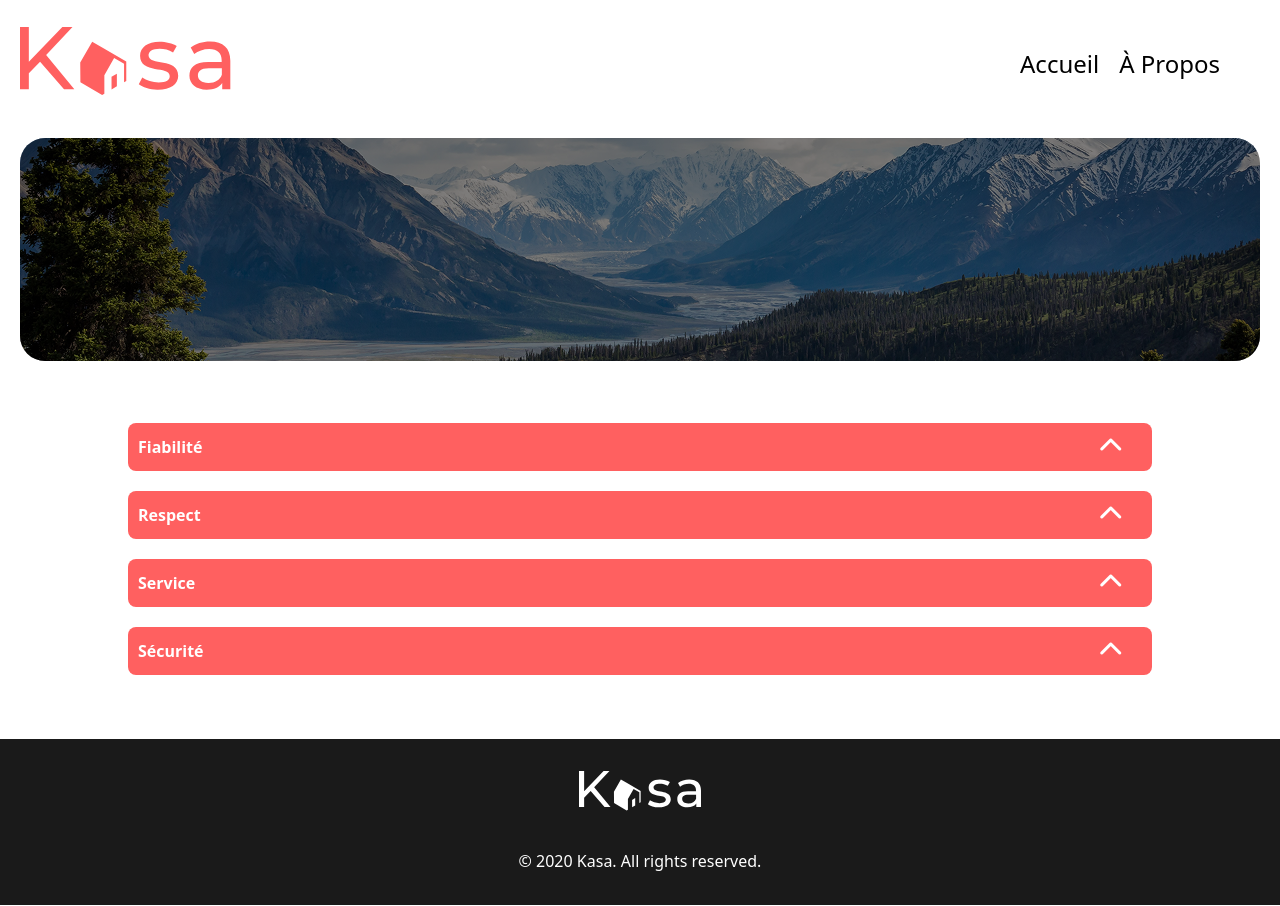
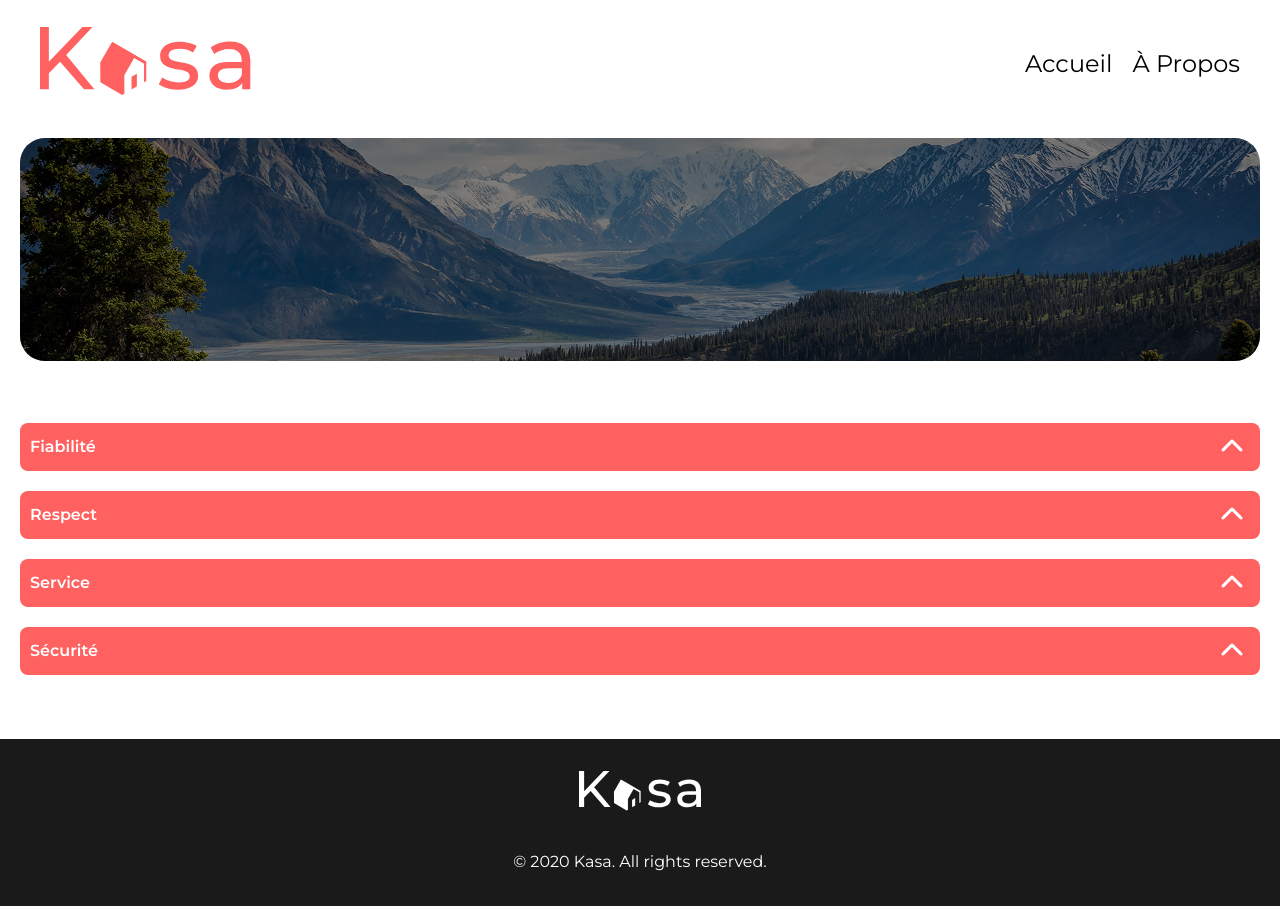
Before and after one commit to Aquatime26/OC-5-React, a React (Vite) app: page /about in a window 1280 px wide. Built offline with nearby package versions, Linux system fonts and the light colour scheme.

Commit message:
Change on scss media query

```diff
--- a/src/styles/About.scss
+++ b/src/styles/About.scss
@@ -1,5 +1,6 @@
 .about-page {
     display: flex;
+    flex: 1;
     width: 100%;
     flex-direction: column;
     gap: 30px;
@@ -11,8 +12,7 @@
     align-items: center;
     gap: 20px;
     margin : 2rem auto;
-    width: 80%;
-    flex-grow: 1;
+    width: 1240px;
     justify-content: flex-start;
     padding-bottom: 2rem;
 
@@ -21,3 +21,18 @@
         height: auto;
     }
 }
+
+@media (max-width: 375px) {
+    .about-page {
+        gap: 0;
+    }
+
+    .about-dropdowns {
+        width: 335px;
+        padding-bottom: 0;
+
+        .dropdown {
+            min-height: 30px;
+        }
+    }
+}
--- a/src/styles/App.scss
+++ b/src/styles/App.scss
@@ -1,12 +1,27 @@
-// .app-content {
-//   display: flex;
-//   flex-direction: column;
-//   align-items: center;
-//   justify-content: center;
-//   max-width: 100%;
-//   margin: 0 auto;
-// }
+.app-content {
+  display: flex;
+  flex-direction: column;
+  align-items: center;
+  justify-content: center;
+  max-width: 100%;
+  flex: 1;
+  margin: 0 auto;
+}
 
+.footer {
+  width: 100vw; // prend toujours toute la largeur de la fenêtre
+  max-width: 100vw;
+  margin: 0;
+  padding: 1rem;
+  background-color: #1a1a1a;
+  color: #fff;
+
+  display: flex;
+  flex-direction: column;
+  align-items: center;
+  text-align: center;
+  box-sizing: border-box;
+}
 
 // Style responvisive pour les petits écrans
 @media (max-width: 375px) {
--- a/src/styles/Banner.scss
+++ b/src/styles/Banner.scss
@@ -38,9 +38,8 @@
 // Style responvisive pour les petits écrans
 @media (max-width: 375px) {
   .banner {
-    width: 335px;
+    width: 100%;
     height: 120px;
-    border-radius: 15px;
 
     h2 {
       width: 295px;
--- a/src/styles/Dropdown.scss
+++ b/src/styles/Dropdown.scss
@@ -67,13 +67,14 @@
 
 // Style responsive pour les petits écrans
 @media (max-width: 375px) {
-    .modal-dropdowns {
+    .logement-dropdowns {
     flex-direction: column;
-    gap: 10px;
+    gap: 30px;
+    padding-bottom: 20px;
 
     .dropdown {
       width: 100%;
-      height: 24px;
+      min-height: 30px;
 
       .dropdown-title {
         height: 24px;
--- a/src/styles/Error404.scss
+++ b/src/styles/Error404.scss
@@ -5,7 +5,6 @@
   gap: 100px;
   height: auto;
   text-align: center;
-  font-family: 'Montserrat', sans-serif;
 
   .error-code {
     width: 600px;
@@ -41,8 +40,8 @@
 // Style responvisive pour les petits écrans
 @media (max-width: 375px) {
   .error-page {
-    gap: 50px;
-    padding: 0 1rem;
+    gap: 40px;
+    padding: 1rem;
 
     .error-code {
       width: 200px;
--- a/src/styles/Header.scss
+++ b/src/styles/Header.scss
@@ -53,7 +53,8 @@ header {
 
     nav ul {
       width: auto;
-      gap: 10px;
+      text-transform: uppercase;
+      gap: 20px;
       font-size: 12px;
     }
   }
--- a/src/styles/Logement.scss
+++ b/src/styles/Logement.scss
@@ -1,6 +1,4 @@
 .logement-page {
-  font-family: 'Montserrat', sans-serif;
-  width: 100%;
   max-width: 1200px;
   margin: 2em auto;
   padding: 1.5em;
@@ -135,10 +133,12 @@
   margin-top: 1.5em;
 }
 
-/* Responsive */
+
+
+/* Responsive pour les petits écrans*/
 @media (max-width: 375px) {
   .logement-page {
-    padding: 1em;
+    padding: 0;
     margin: 1em auto;
   }
 
--- a/src/styles/index.scss
+++ b/src/styles/index.scss
@@ -1,5 +1,5 @@
-:root {
-  font-family: system-ui, Avenir, Helvetica, Arial, sans-serif;
+body {
+  font-family: Montserrat, system-ui, Avenir, Helvetica, Arial, sans-serif;
   line-height: 1.5;
   font-weight: 400;
 
@@ -14,10 +14,10 @@
 
   display: flex;
   flex-direction: column;
-  align-items: center;
-  justify-content: center;
-  max-width: 100%;
+  height: 100%;
   margin: 0 auto;
+  padding: 0;
+  place-items: center;
 }
 
 a {
@@ -29,42 +29,14 @@ a:hover {
   color: #535bf2;
 }
 
-body {
-  display: flex;
-  flex-direction: column;
-  // align-items: center;
-  // justify-content: center;
-  margin: 0 auto;
-  padding: 0;
-  place-items: center;
-}
 
 h1 {
   font-size: 3.2em;
   line-height: 1.1;
 }
 
-button {
-  border-radius: 8px;
-  border: 1px solid transparent;
-  padding: 0.6em 1.2em;
-  font-size: 1em;
-  font-weight: 500;
-  font-family: inherit;
-  background-color: #1a1a1a;
-  cursor: pointer;
-  transition: border-color 0.25s;
-}
-button:hover {
-  border-color: #646cff;
-}
-button:focus,
-button:focus-visible {
-  outline: 4px auto -webkit-focus-ring-color;
-}
-
 @media (prefers-color-scheme: light) {
-  :root {
+  body {
     color: #213547;
     background-color: #ffffff;
   }
```
